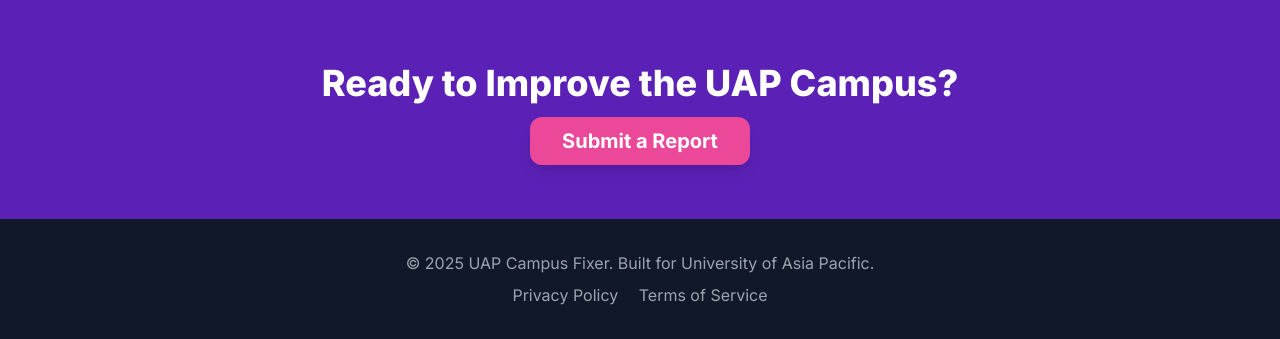
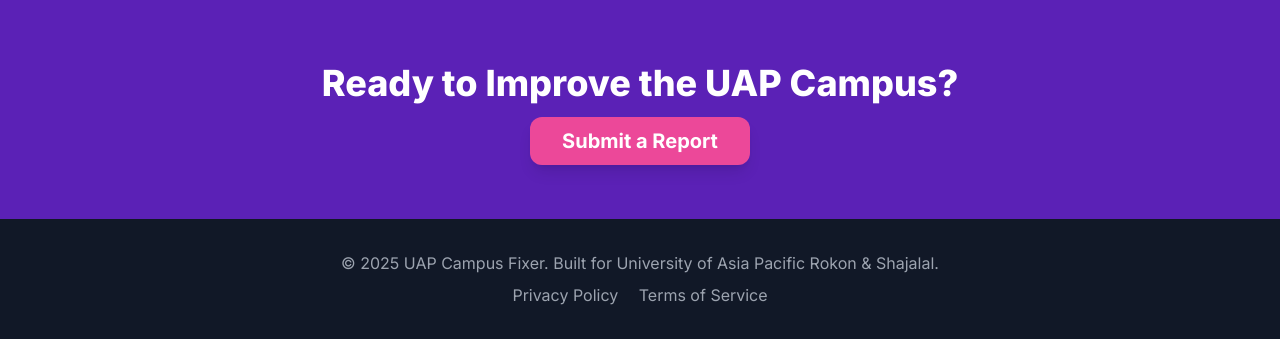
Before and after one commit to rokonur-zaman-rokon/UAP-CAMPUS-FIXER, a Django app: page / in a window 1280 px wide. Shown: the part 1641-1980 px from the top of the page. Run offline with Django 5.2, Linux system fonts and the light colour scheme; some libraries are stand-ins or nearby versions.

Commit message:
little txt change

```diff
--- a/fixer_app/templates/front_page.html
+++ b/fixer_app/templates/front_page.html
@@ -149,7 +149,7 @@
 
   <!-- Footer -->
   <footer class="bg-gray-900 text-gray-400 text-center py-8">
-    <p class="mb-2">© 2025 UAP Campus Fixer. Built for University of Asia Pacific.</p>
+    <p class="mb-2">© 2025 UAP Campus Fixer. Built for University of Asia Pacific Rokon & Shajalal.</p>
     <div class="space-x-4">
       <a href="#" class="hover:text-white">Privacy Policy</a>
       <a href="#" class="hover:text-white">Terms of Service</a>
```
